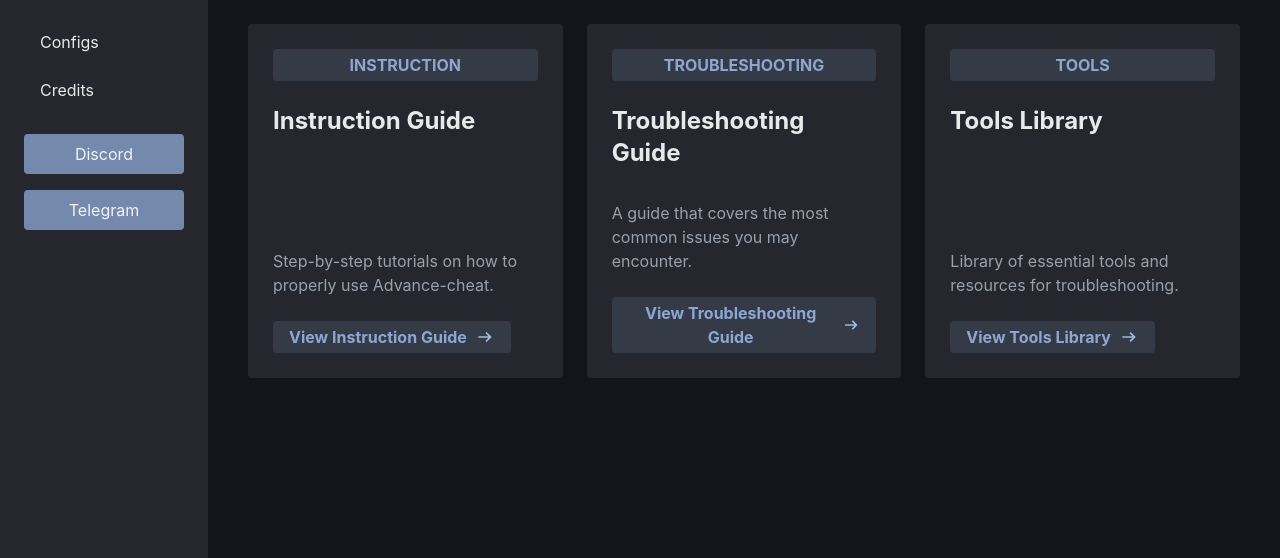
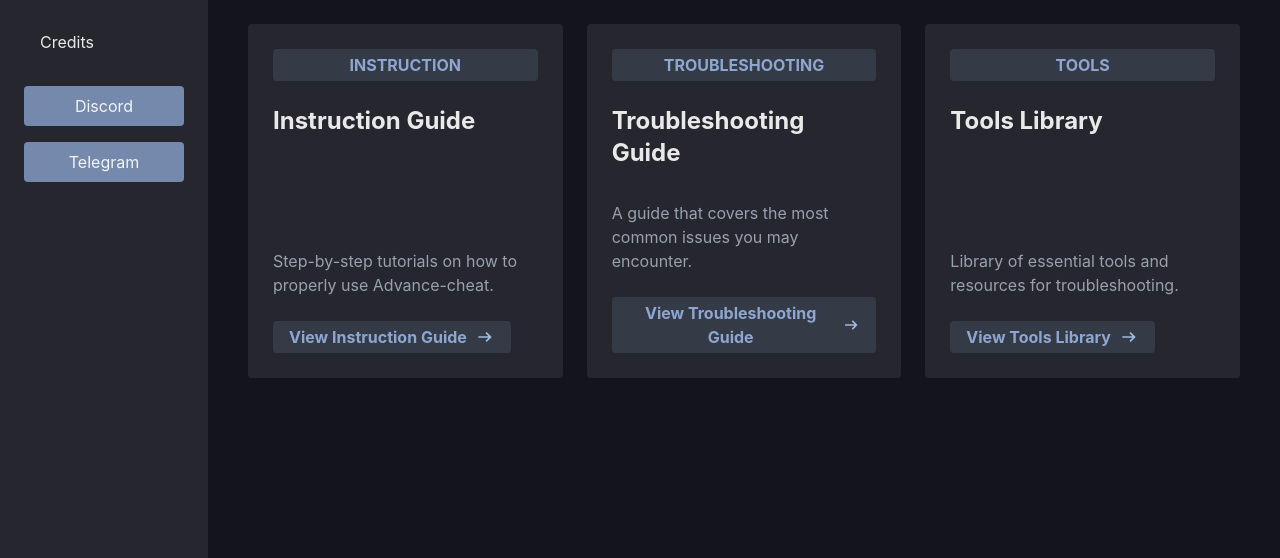
Before and after one commit to r1sque/Advance-Guide, a website: page guides/index.html in a window 1280 px wide. Shown: the part 242-800 px from the top of the page. Drawn offline with Linux system fonts and the light colour scheme.

Commit message:
Aside Links Fixed

```diff
--- a/guides/index.html
+++ b/guides/index.html
@@ -24,8 +24,7 @@
                 <li class="mb-2"><a href="/Advance-Guide/" class="block px-4 py-2 rounded transition-colors duration-400 hover:bg-[#1d1e25]">Home</a></li>
                 <li class="mb-2"><a href="/Advance-Guide/guides/" class="block px-4 py-2 rounded bg-[#7489ac]">Guides</a></li>
                 <li class="mb-2"><a href="/Advance-Guide/guides/tools" class="block px-4 py-2 rounded transition-colors duration-400 hover:bg-[#1d1e25]">Utilities</a></li>
-                <li class="mb-2"><a href="#" class="block px-4 py-2 rounded transition-colors duration-400 hover:bg-[#1d1e25]">Configs</a></li>
-                <li class="mb-2"><a href="#" class="block px-4 py-2 rounded transition-colors duration-400 hover:bg-[#1d1e25]">Credits</a></li>
+                <li class="mb-2"><a href="/Advance-Guide/credits" class="block px-4 py-2 rounded transition-colors duration-400 hover:bg-[#1d1e25]">Credits</a></li>
             </ul>
         </nav>
 
```
Also changed, not shown: guides/tools/index.html (+1 -2 lines), guides/troubleshooting/ERROR-1-KML1/index.html (+1 -2 lines), guides/troubleshooting/ERROR-1-KML4/index.html (+1 -2 lines), guides/troubleshooting/Functionalities/index.html (+1 -2 lines), guides/troubleshooting/Injection-Softlock/index.html (+1 -1 lines), guides/troubleshooting/Miscellaneous/index.html (+1 -2 lines), guides/troubleshooting/index.html (+1 -2 lines), guides/tutorial/index.html (+1 -2 lines), index.html (+1 -2 lines).
